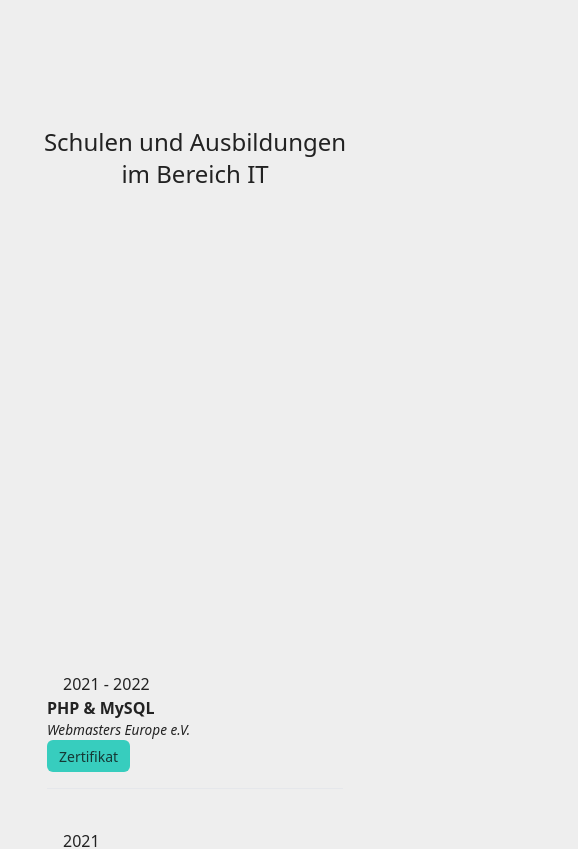
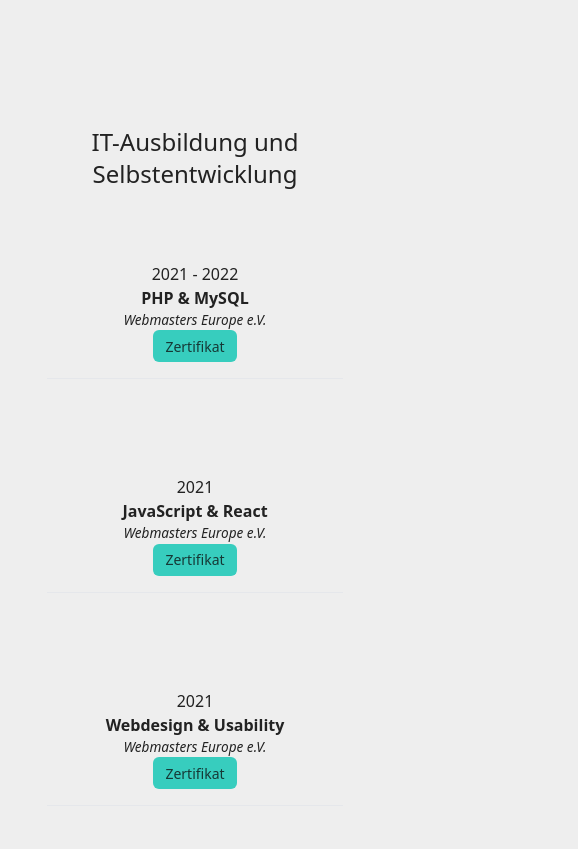
Before and after one commit to gabjuh/webdev-portfolio, a React (Vite) app: page / in a window 390 px wide. Shown: the part 1460-2309 px from the top of the page, 578 px wide, since content can reach past the window. Built offline with nearby package versions, Linux system fonts and the light colour scheme.

Commit message:
add comments, change layout WIP

```diff
--- a/src/components/Overview.tsx
+++ b/src/components/Overview.tsx
@@ -66,26 +66,40 @@ const Overview = () => {
 
         {/* Schools */}
         <div className="my-52">
-          <h2 className="text-2xl mb-8 text-center">Schulen und Ausbildungen im Bereich IT</h2>
+          <h2 className="text-2xl mb-8 text-center">IT-Ausbildung und Selbstentwicklung</h2>
+
           {/* On Desktop */}
-
-          <table className="invisible lg:visible min-w-[80%] text-left text-sm font-light mx-auto">
+          <table className="hidden lg:block w-[80%] text-left text-sm font-light mx-auto">
             <tbody>
               {itSchoolItems.map((item, index) => {
 
                 return (
                   <tr key={`schools-tr-${index}`} className={`border-b ${index % 2 ? 'bg-[#eee]' : 'bg-[#ddd5]'}`}>
+                    {/* Years */}
                     <td className="whitespace-nowrap px-6 py-4">
-                      {item.content.year}{item.content.end ? ' - ' + item.content.end : ''}
+                      {item.content.year}{item.content.end ? typeof item.content.end === 'string' && item.content.end === ' ' ? ' bis heute' : ' - ' + item.content.end : ''}
                     </td>
+
+                    {/* Icon */}
                     <td className="whitespace-nowrap px-6 py-4">
+                      <span className="block font-semibold">
+                        icon
+                      </span>
+                    </td>
+
+                    <td className="whitespace-nowrap px-6 py-4">
+                      {/* Kursname */}
                       <span className="block font-semibold">
                         {item.content.name}
                       </span>
-                      <span className="text-[.85rem] italic">
+
+                      {/* Institute */}
+                      <span className="inline-block text-[.85rem] italic whitespace-pre-wrap lg:max-w-[90%]">
                         {item.content.institute}
                       </span>
                     </td>
+
+                    {/* Certificate button */}
                     <td className="whitespace-nowrap px-6 py-4">
                       {item.content.certificate && !item.content.certificate?.includes('abitur') &&
                         <a
@@ -103,14 +117,14 @@ const Overview = () => {
           </table>
 
           {/* On Mobile */}
-          <div className="flex flex-col md:flex-row sm:flex-wrap lg:hidden" >
+          <div className="flex flex-col md:flex-row sm:flex-wrap lg:hidden text-center " >
             {
               itSchoolItems.map((item, index) => {
                 return (
-                  <div key={`schools-mobile-${index}`} className="md:w-[50%] min-w-[250px] p-3">
-                    <p className="mx-4">{item.content.year}{item.content.end ? ' - ' + item.content.end : ''}</p>
+                  <div key={`schools-mobile-${index}`} className="md:w-[50%] min-w-[250px] px-3 py-10">
+                    <p className="">{item.content.year}{item.content.end ? typeof item.content.end === 'string' && item.content.end === ' ' ? ' bis heute' : ' - ' + item.content.end : ''}</p>
                     <p className="font-semibold">{item.content.name}</p>
-                    <p className="text-[.85rem] italic">{item.content.institute}</p>
+                    <p className="text-[.85rem] italic max-w-[60%] mx-auto">{item.content.institute}</p>
                     {item.content.certificate &&
                       <button className="btn-sm btn-accent rounded-md">Zertifikat</button>
                     }
```
